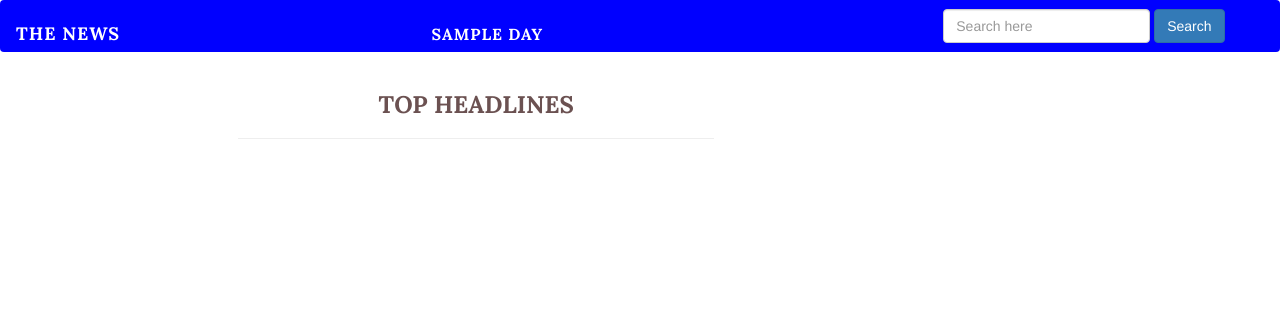
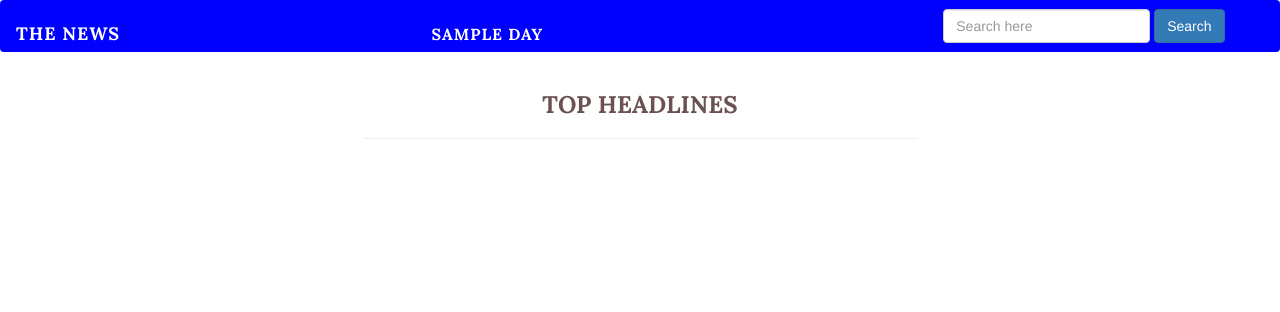
Before and after one commit to Aimee-pacy/NEWS, a Flask app: template app/templates/index.html in a window 1280 px wide. Shown: the top 312 px of the page. Run offline with Flask 2, Linux system fonts and the light colour scheme; the template is opened without the code that fills it: most values are stand-ins (such as "Sample title", 1, 10 or a date in 2020); some libraries are stand-ins or nearby versions.

Commit message:
modified design

```diff
--- a/app/templates/index.html
+++ b/app/templates/index.html
@@ -12,8 +12,8 @@
 
 {% block content %}
 
-<div class="row">
-    <div class="col-md-9 ">
+<div class="container">
+    <div class="col-md-12 ">
 
         <h3 id="headlines" style="text-align: center; color: rgb(107, 81, 81);font-family: 'Lora', serif;"> TOP HEADLINES
         </h3>
```
